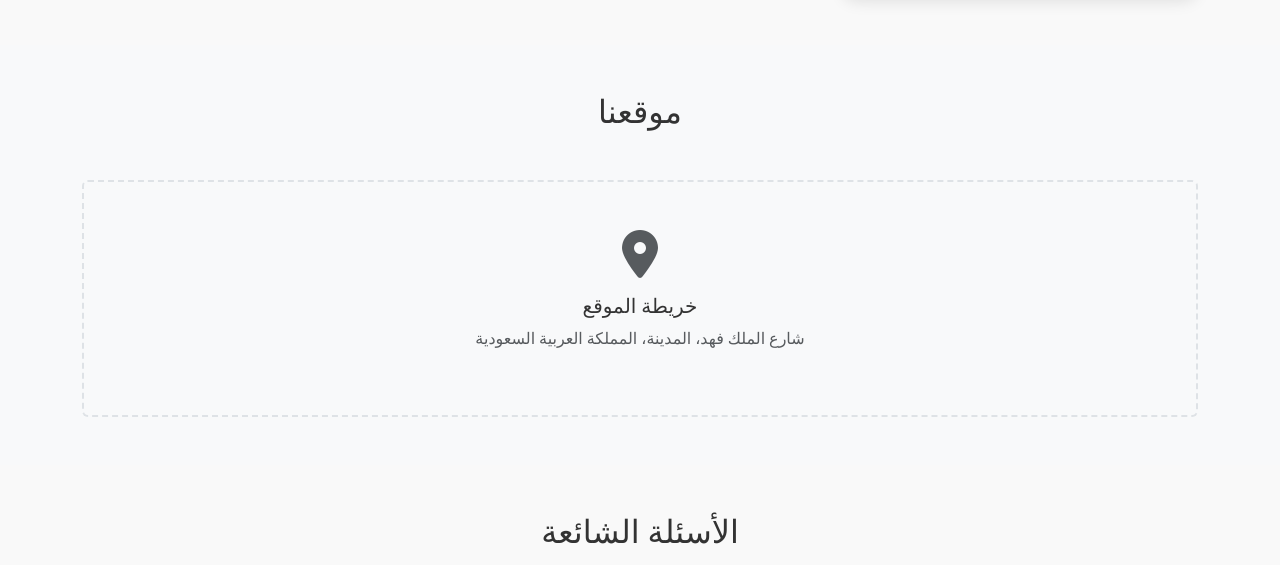
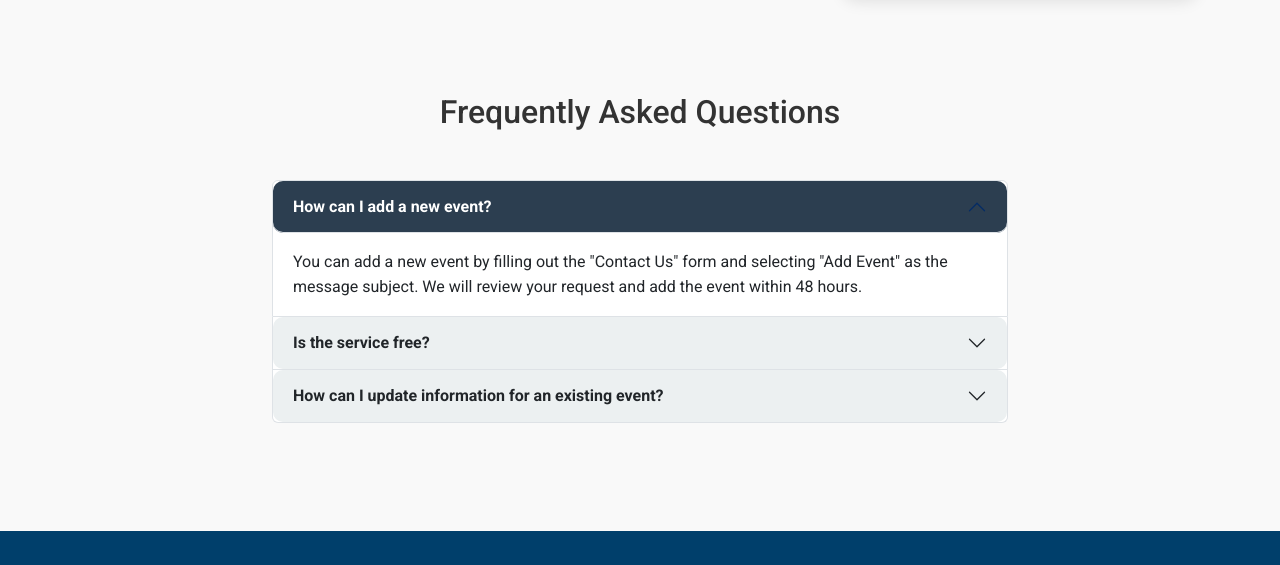
Before and after one commit to AbdAlrhmanAbukm/City-Events-Directory, a website: page contact.html in a window 1280 px wide. Shown: the part 1170-1735 px from the top of the page. Drawn offline with nearby package versions, Linux system fonts and the light colour scheme.

Commit message:
Add some translations

```diff
--- a/contact.html
+++ b/contact.html
@@ -184,62 +184,47 @@
         </div>
     </section>
 
-    <!-- Map Section -->
-    <section class="py-5 bg-light">
-        <div class="container">
-            <h2 class="text-center mb-5">موقعنا</h2>
-            <div class="row">
-                <div class="col-12">
-                    <div class="map-placeholder bg-light text-center py-5 rounded">
-                        <i class="fas fa-map-marker-alt fa-3x text-muted mb-3"></i>
-                        <h5>خريطة الموقع</h5>
-                        <p class="text-muted">شارع الملك فهد، المدينة، المملكة العربية السعودية</p>
-                    </div>
-                </div>
-            </div>
-        </div>
-    </section>
 
     <!-- FAQ Section -->
     <section class="py-5">
         <div class="container">
-            <h2 class="text-center mb-5">الأسئلة الشائعة</h2>
+            <h2 class="text-center mb-5">Frequently Asked Questions</h2>
             <div class="row">
                 <div class="col-lg-8 mx-auto">
                     <div class="accordion" id="faqAccordion">
                         <div class="accordion-item">
                             <h2 class="accordion-header">
                                 <button class="accordion-button" type="button" data-bs-toggle="collapse" data-bs-target="#faq1">
-                                    كيف يمكنني إضافة فعالية جديدة؟
+                                    How can I add a new event?
                                 </button>
                             </h2>
                             <div id="faq1" class="accordion-collapse collapse show" data-bs-parent="#faqAccordion">
                                 <div class="accordion-body">
-                                    يمكنك إضافة فعالية جديدة من خلال ملء نموذج "اتصل بنا" واختيار "إضافة فعالية" كموضوع الرسالة. سنراجع طلبك ونضيف الفعالية خلال 48 ساعة.
+                                    You can add a new event by filling out the "Contact Us" form and selecting "Add Event" as the message subject. We will review your request and add the event within 48 hours.
                                 </div>
                             </div>
                         </div>
                         <div class="accordion-item">
                             <h2 class="accordion-header">
                                 <button class="accordion-button collapsed" type="button" data-bs-toggle="collapse" data-bs-target="#faq2">
-                                    هل الخدمة مجانية؟
+                                    Is the service free?
                                 </button>
                             </h2>
                             <div id="faq2" class="accordion-collapse collapse" data-bs-parent="#faqAccordion">
                                 <div class="accordion-body">
-                                    نعم، جميع خدماتنا مجانية تماماً. لا توجد رسوم على إضافة الفعاليات أو استخدام الموقع.
+                                    Yes, all our services are completely free. There are no fees for adding events or using the website.
                                 </div>
                             </div>
                         </div>
                         <div class="accordion-item">
                             <h2 class="accordion-header">
                                 <button class="accordion-button collapsed" type="button" data-bs-toggle="collapse" data-bs-target="#faq3">
-                                    كيف يمكنني تحديث معلومات فعالية موجودة؟
+                                    How can I update information for an existing event?
                                 </button>
                             </h2>
                             <div id="faq3" class="accordion-collapse collapse" data-bs-parent="#faqAccordion">
                                 <div class="accordion-body">
-                                    يمكنك التواصل معنا عبر نموذج "اتصل بنا" وتحديد الفعالية التي تريد تحديثها. سنقوم بتحديث المعلومات خلال 24 ساعة.
+                                    You can contact us through the "Contact Us" form and specify the event you want to update. We will update the information within 24 hours.
                                 </div>
                             </div>
                         </div>
```
